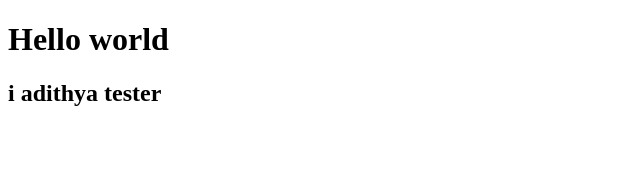
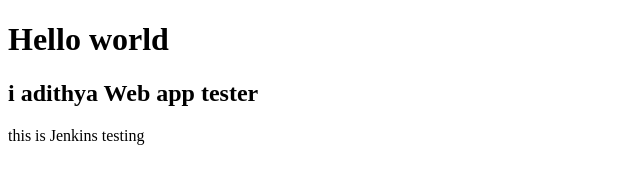
Before and after one commit to adithyakollipara/webapp, a plain HTML site: page index.html in a window 1280 px wide. Shown: the whole page, without its empty margins (0-640 px from the left). Drawn offline with Linux system fonts and the light colour scheme.

Commit message:
paragreaph testing

```diff
--- a/index.html
+++ b/index.html
@@ -7,6 +7,7 @@
 </head>
 <body>
     <h1>Hello world</h1>
-    <h2>i adithya tester</h2>
+    <h2>i adithya Web app tester</h2>
+    <p>this is Jenkins testing</p>
 </body>
 </html>
```
